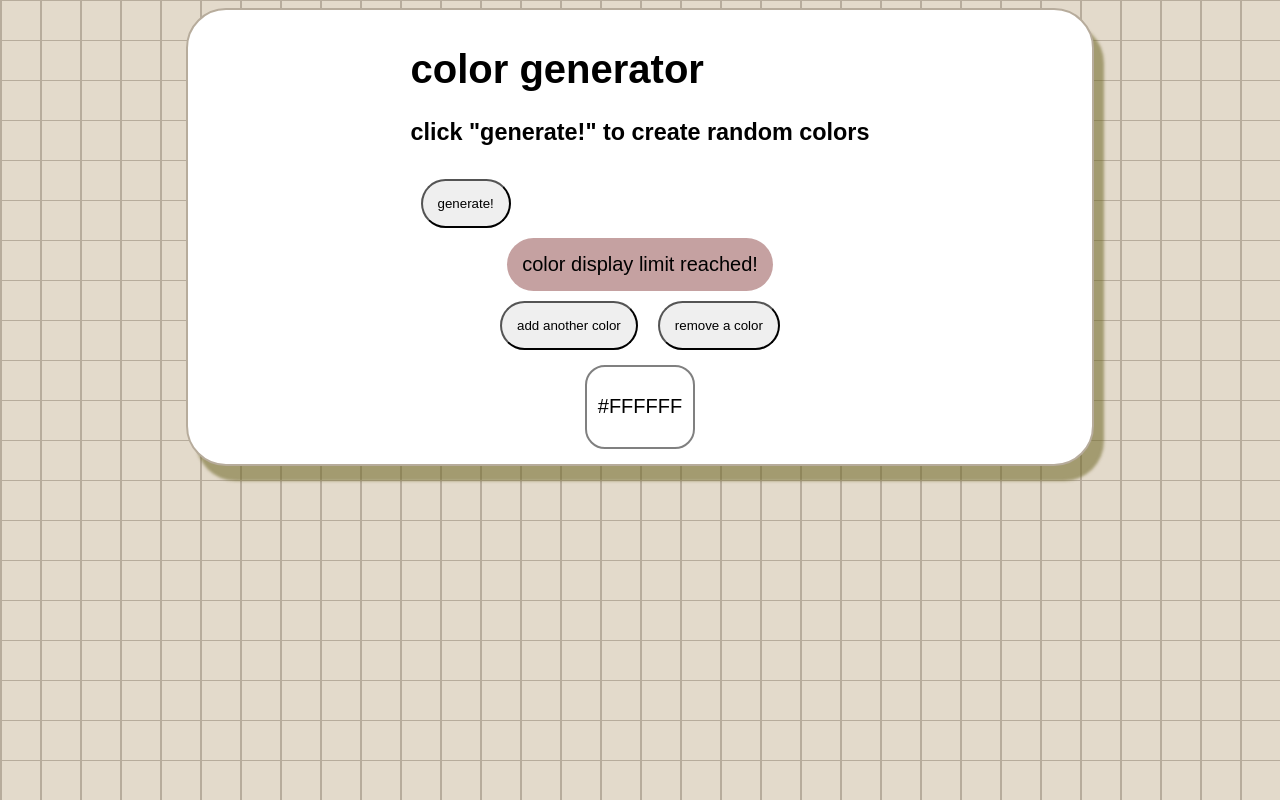
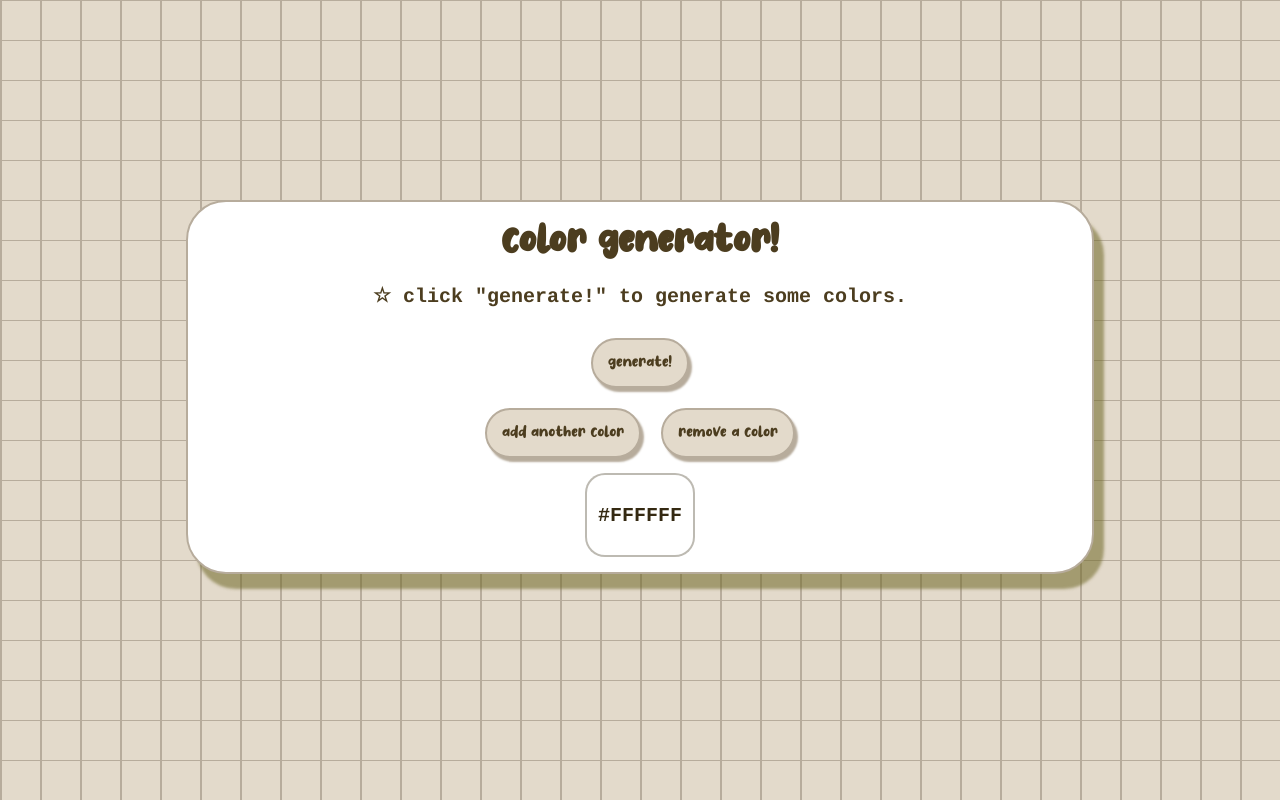
Before and after one commit to pepper-0/color-generator, a plain HTML site: page index.html in a window 1280 px wide. Drawn offline with Linux system fonts and the light colour scheme.

Commit message:
styled site

```diff
--- a/index.html
+++ b/index.html
@@ -9,8 +9,8 @@
 <body>
     <main>
         <div id = "title-container">
-            <h1>color generator</h1>
-            <h3>click "generate!" to create random colors</h3>
+            <h1>color generator!</h1>
+            <h3> ☆ click "generate!" to generate some colors.</h3>
             <button id = "generate-button" onClick = "generateColorPalette()">generate!</button>
             <div id = "alert-message">color display limit reached!</div>
         </div>
--- a/style.css
+++ b/style.css
@@ -1,10 +1,30 @@
+@font-face {
+    font-family: "normal";
+    src: url("./font/NoVirus-RpyYo.ttf") format("truetype");
+}
+
 html {
+    font-family: 'Optima', 'Segoe UI', 'Candara', 'Helvetica', 'Arial', sans-serif;
     margin: 0;
     padding: 0;
     font: 20px Arial, sans-serif;
 }
 
+h1 {
+    font-family: "normal", Arial, sans-serif;
+    font-size: 40px;
+    margin: 10px;
+    color: #4c3d1f;
+}
+
+h3 {
+    font-size: 20px;
+    font-family: "Courier", Arial, sans-serif;
+    color: #4c3d1f;
+}
+
 body {
+    margin-top: 200px;
     background-color: #e3dacb;
     background-size: 40px 40px;
     background-image:
@@ -29,15 +49,22 @@ main {
     width: fit-content;
     height: 20%;
     margin: auto;
+    text-align: center;
 }
 
 #alert-message {
-    /*display: none;*/
+    display: none;
     width: fit-content;
     margin: auto;
     border-radius: 30px;
-    padding: 15px;
+    padding: 10px;
     background-color: #8a43437f;
+    font-family: "Courier New", Arial, sans-serif;
+    font-size: 14px;
+    border-color: #845050;
+    border-width: 2px;
+    border-style: solid;
+
 }
 
 #button-container {
@@ -49,7 +76,10 @@ main {
 }
 
 #color-displays-container {
+    font-family: "Courier New", Arial, sans-serif;
+    font-weight: bold;
     display: flex;
+    color: #342912;
     flex-wrap: wrap;
     justify-content: center;
     width: 80%;
@@ -65,20 +95,27 @@ main {
     justify-content: center;
     align-items: center;
     margin: 5px;
+    border-color: #34291252;
     border-width: 2px;
     border-style: solid;
     border-radius: 20px;
-    border-color: gray;
     background-color: white;
 }
 
 button {
+    font-family: "normal", Arial, sans-serif;
+    font-size: 16px;
     margin: 10px;
     border-radius: 30px;
     padding: 15px;
+    color:#4c3d1f;
+    background-color:#e3dacb;
+    border: 2px solid #b7ac9c;
+    box-shadow: #b7ac9c 3px 4px 2px;
 }
+
 
 button:hover {
     cursor: pointer;
-    background-color: gray;
+    background-color: #c7bdaa;
 }
```
Also changed, not shown: font/NoVirus-1GE7e.otf (added), font/NoVirus-RpyYo.ttf (added), font/info.txt (added), misc/More Info-a6a5.txt (added), 1 other file.
